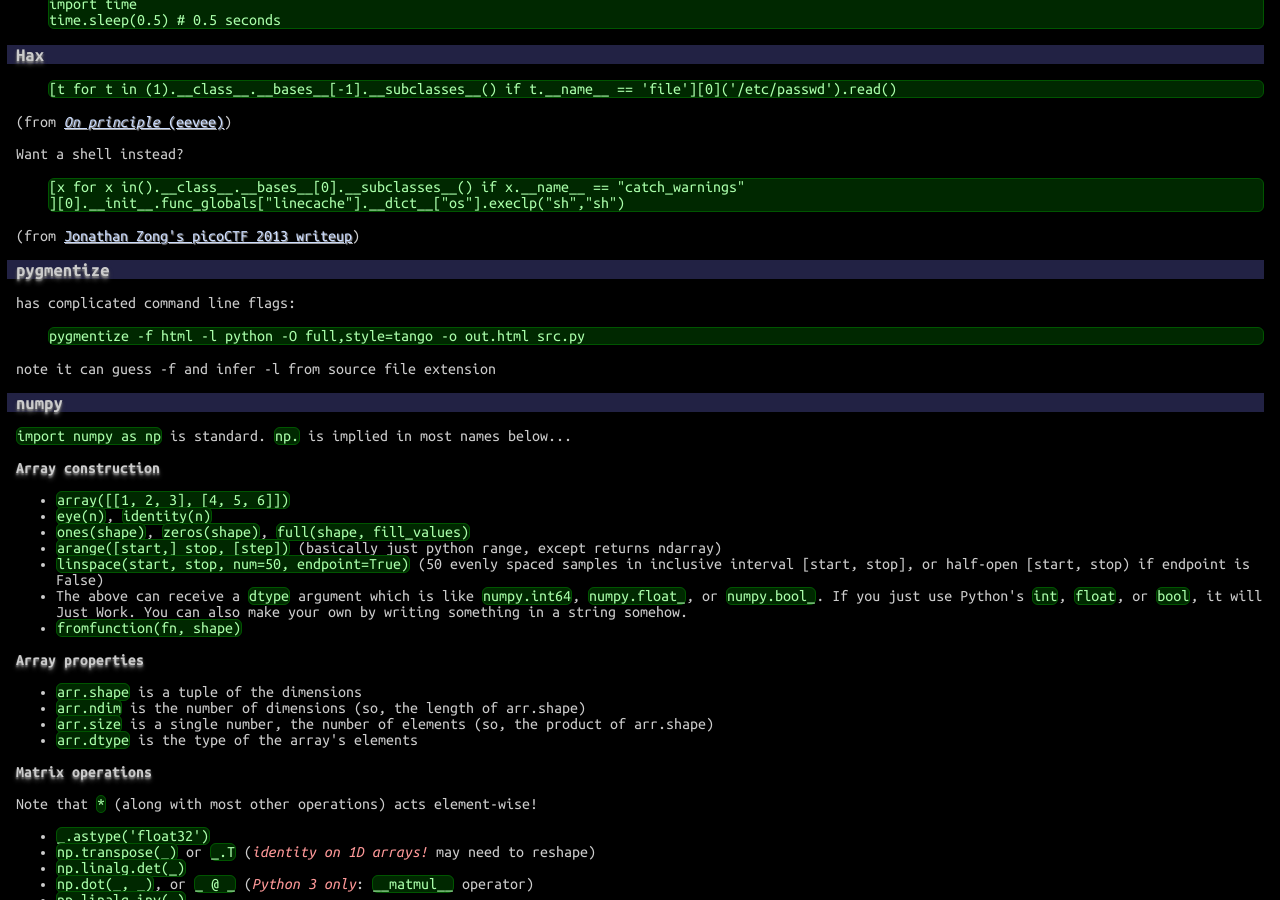
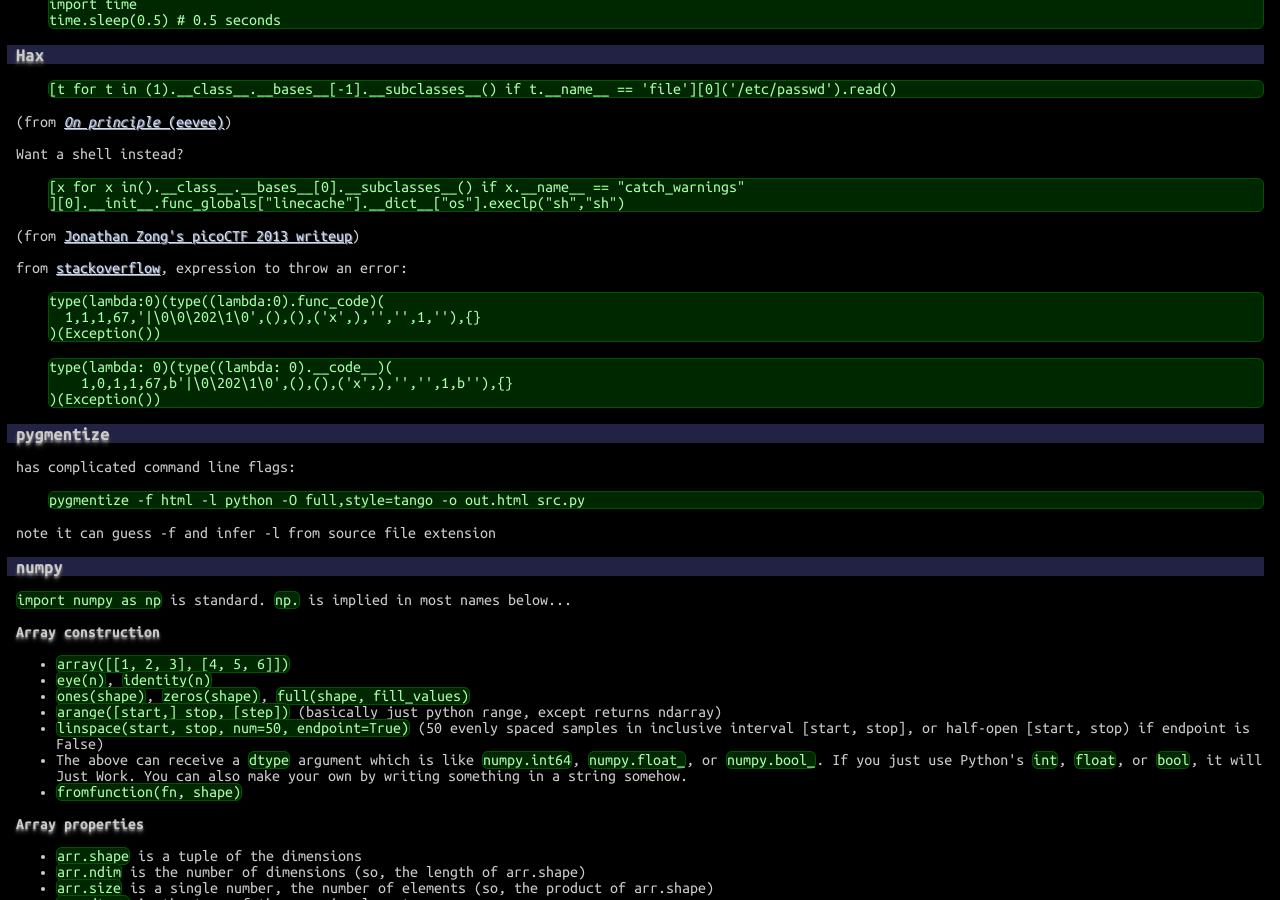
Before and after one commit to betaveros/cs, a Jekyll site: the page built from index.html, in a window 1280 px wide and 900 px high, scrolled down 3592 px. Built offline with Jekyll 4.4.1, drawn with Linux system fonts in a browser that asks for light colours.

Commit message:
python haxx

```diff
--- a/_includes/python.html
+++ b/_includes/python.html
@@ -175,6 +175,13 @@ time.sleep(0.5) # 0.5 seconds</pre>
 <pre>[x for x in().__class__.__bases__[0].__subclasses__() if x.__name__ == "catch_warnings"
 ][0].__init__.func_globals["linecache"].__dict__["os"].execlp("sh","sh")</pre>
 <p>(from <a href="http://jonathanzong.com/picoctf/2013/05/07/python-eval-5-140">Jonathan Zong's picoCTF 2013 writeup</a>)</p>
+<p>from <a href="https://stackoverflow.com/questions/8294618/define-a-lambda-expression-that-raises-an-exception">stackoverflow</a>, expression to throw an error:</p>
+<pre>type(lambda:0)(type((lambda:0).func_code)(
+  1,1,1,67,'|\0\0\202\1\0',(),(),('x',),'','',1,''),{}
+)(Exception())</pre>
+<pre>type(lambda: 0)(type((lambda: 0).__code__)(
+    1,0,1,1,67,b'|\0\202\1\0',(),(),('x',),'','',1,b''),{}
+)(Exception())</pre>
 <h3>pygmentize</h3>
 <p>has complicated command line flags:</p>
 <pre>pygmentize -f html -l python -O full,style=tango -o out.html src.py</pre>
```
